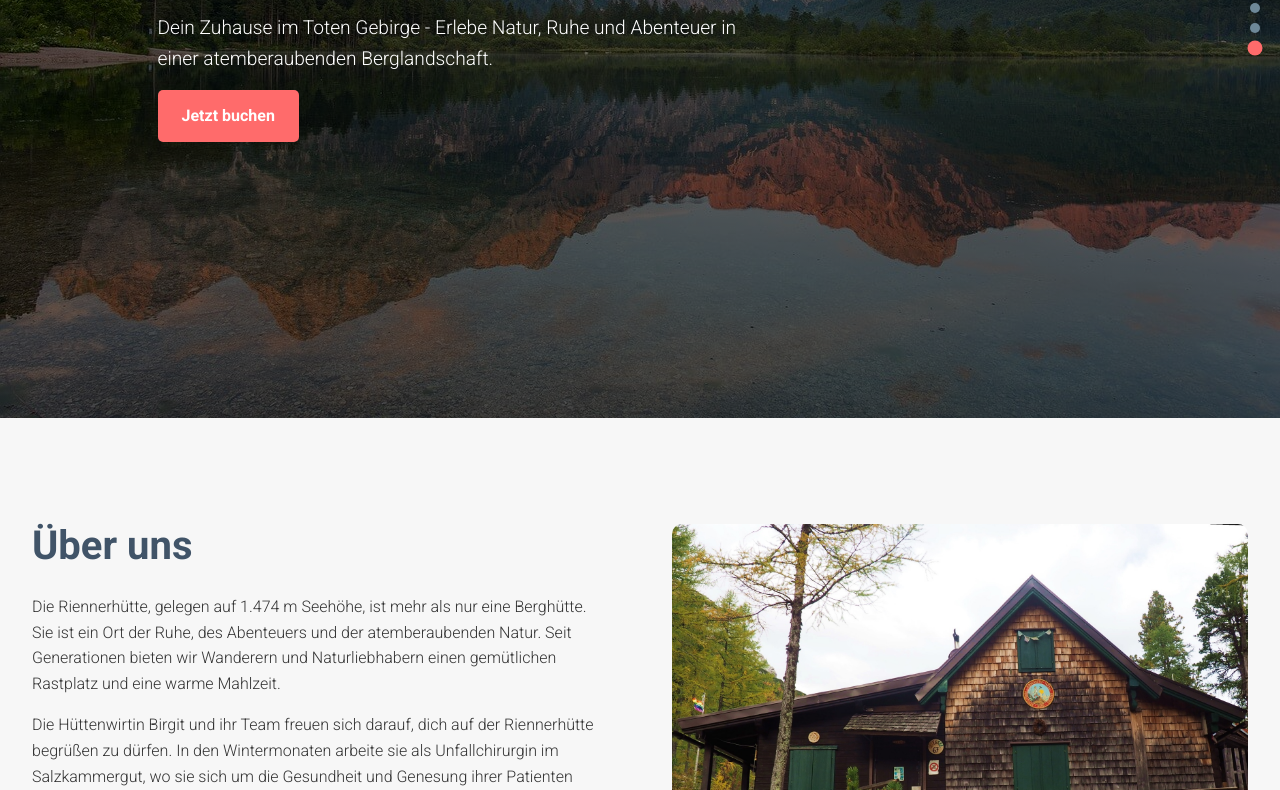
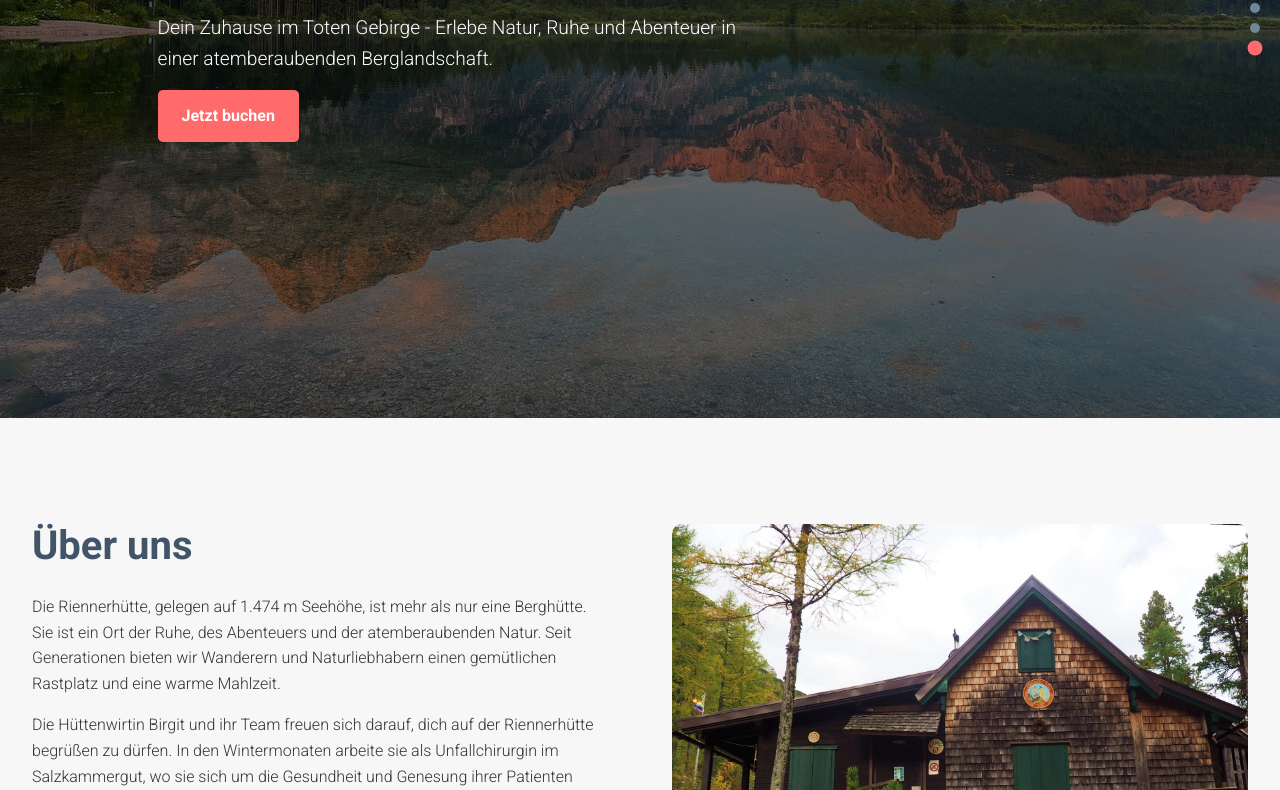
Before and after one commit to dkoenig98/rienner, a plain HTML site: page index.html in a window 1280 px wide. Shown: the part 382-1172 px from the top of the page. Drawn offline with nearby package versions, Linux system fonts and the light colour scheme.

Commit message:
changed background

```diff
--- a/styles.css
+++ b/styles.css
@@ -36,7 +36,7 @@ header {
     height: 100vh;
     display: flex;
     align-items: center;
-    background-image: linear-gradient(rgba(0, 0, 0, 0.5), rgba(0, 0, 0, 0.6)), url('images/home.jpg');
+    background: linear-gradient(rgba(0, 0, 0, 0.5), rgba(0, 0, 0, 0.5)), url('/images/home.jpg') no-repeat center center/cover;
 }
 
 nav {
```
